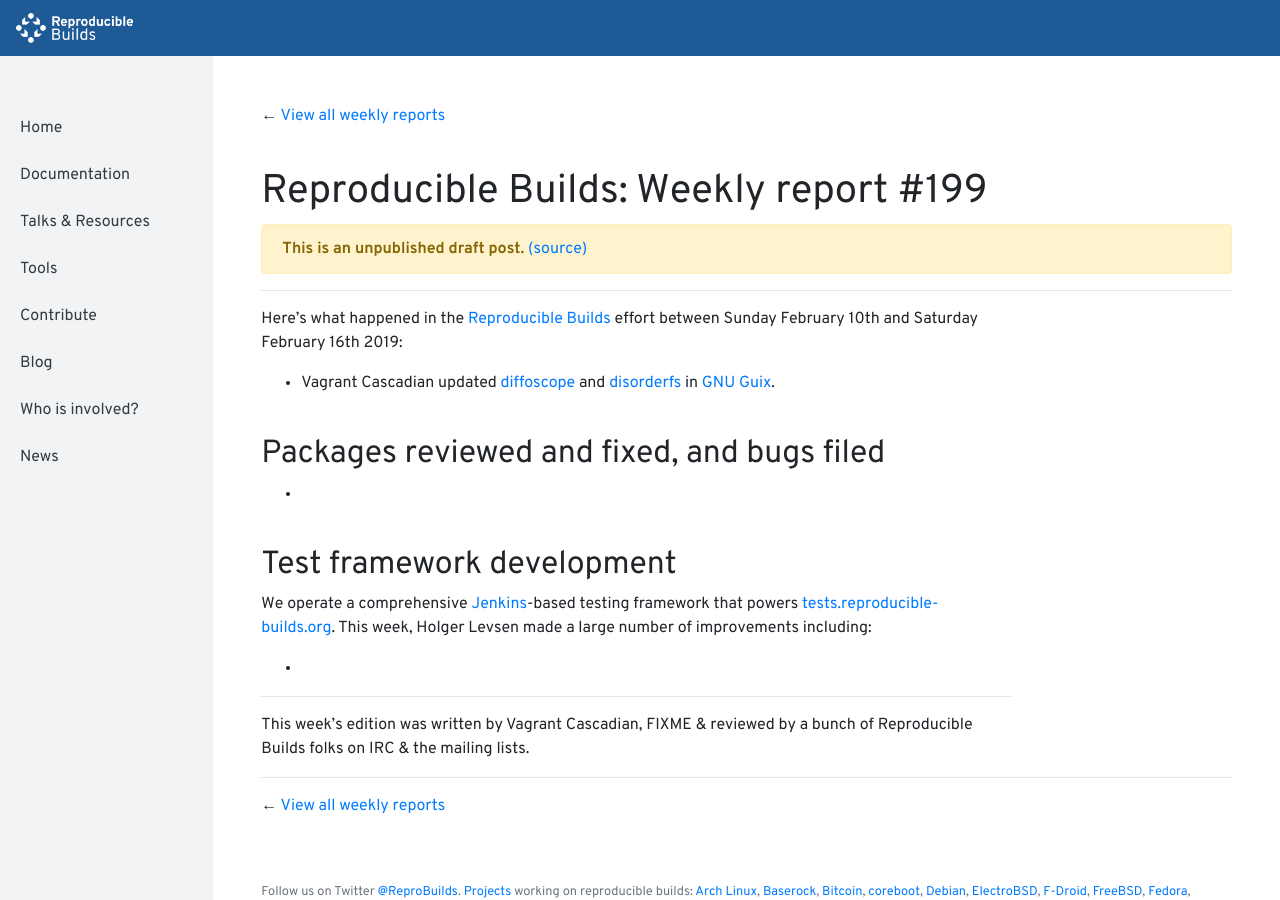
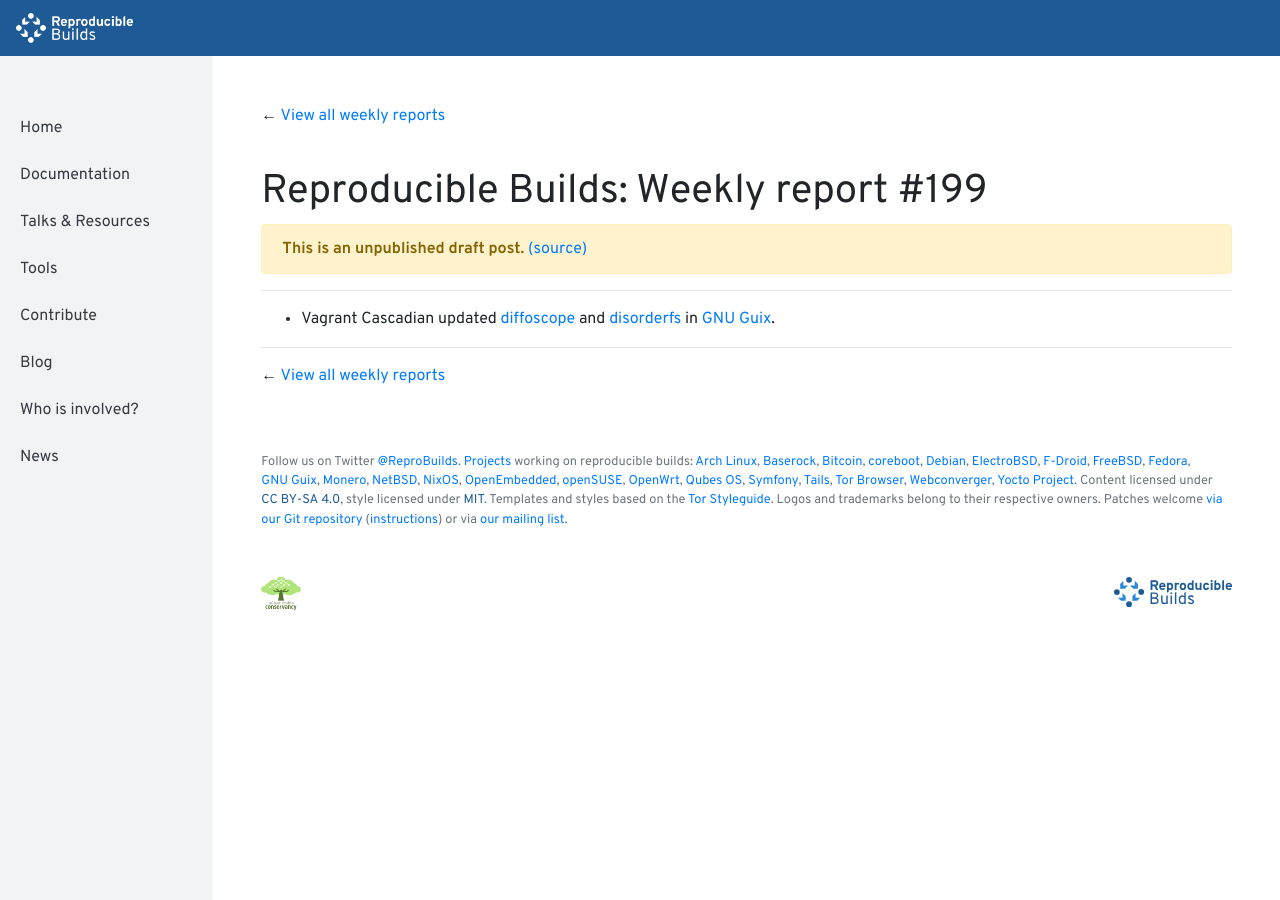
Before and after one commit to prototypefund/reproducible-website, a Jekyll site: the page built from _blog/posts/199.md, in a window 1280 px wide and 900 px high. Built offline with Jekyll 4.4.1, drawn with Linux system fonts in a browser that asks for light colours.

Commit message:
199: Drop the boilerplate for now as it's easier to append content this way versus merging later.

```diff
--- a/_blog/posts/199.md
+++ b/_blog/posts/199.md
@@ -3,20 +3,4 @@
 week: 199
 ---
 
-Here's what happened in the [Reproducible Builds](https://reproducible-builds.org) effort between Sunday February 10th and Saturday February 16th 2019:
-
 * Vagrant Cascadian updated [diffoscope](https://git.savannah.gnu.org/cgit/guix.git/commit/?id=295de8cc1af9afc2683cee332793bff1730bf1b3) and [disorderfs](https://git.savannah.gnu.org/cgit/guix.git/commit/?id=75d12c40f7edd7f3abaada916d1c2018bd3b0d46) in [GNU Guix](https://www.gnu.org/software/guix/).
-
-## Packages reviewed and fixed, and bugs filed
-
-*
-
-## Test framework development
-
-We operate a comprehensive [Jenkins](https://jenkins.io/)-based testing framework that powers [tests.reproducible-builds.org](https://tests.reproducible-builds.org). This week, Holger Levsen made a large number of improvements including:
-
-*
-
----
-
-This week's edition was written by Vagrant Cascadian, FIXME & reviewed by a bunch of Reproducible Builds folks on IRC & the mailing lists.
```
